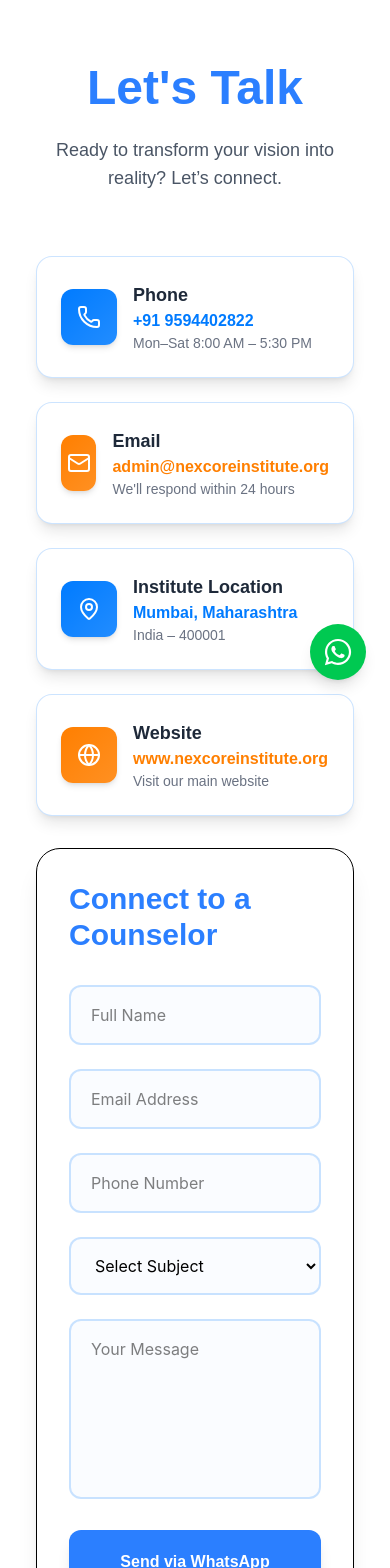
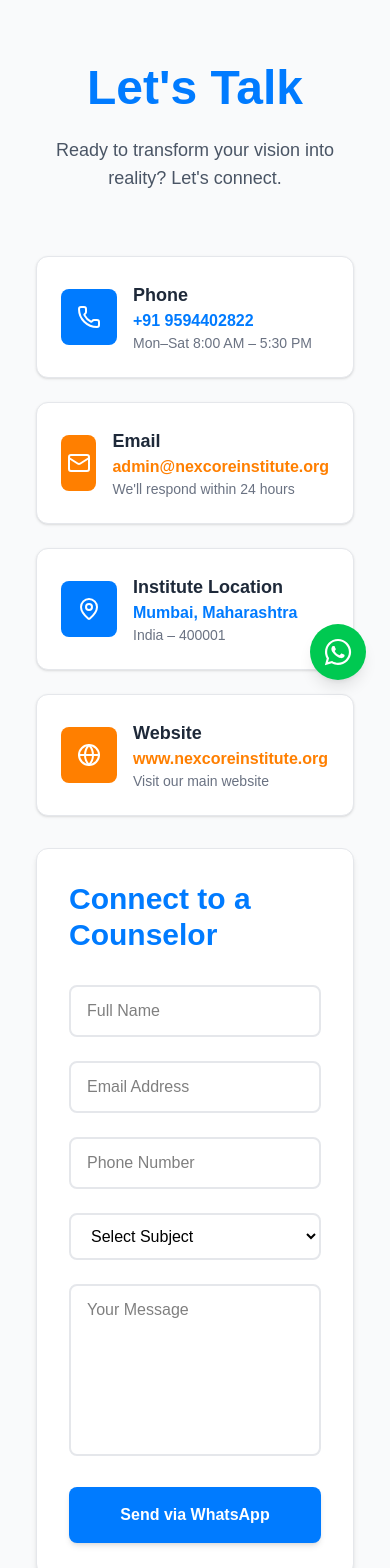
Before and after one commit to Code4Bharat1/BVOC_AIML, a Next.js app: page /contact in a window 390 px wide. Shown: the part 140-1708 px from the top of the page. Built offline with nearby package versions, Linux system fonts and the light colour scheme.

Commit message:
update 7 files

```diff
--- a/src/app/contact/page.jsx
+++ b/src/app/contact/page.jsx
@@ -16,6 +16,7 @@
 import ContactPage from "@/components/Contact/Contact";
 import React from "react";
 import Navbar from "@/components/layout/Navbar";
+import Footer from "@/components/layout/Footer";
 
 export default function page() {
   return (
@@ -24,6 +25,7 @@
       <main className="flex-grow py-16">
         <ContactPage />
 
+      <Footer/>
       </main>
     </div>
   );
--- a/src/app/eligibility-criteria/page.jsx
+++ b/src/app/eligibility-criteria/page.jsx
@@ -15,11 +15,15 @@
 
 import React from "react";
 import Admission_Eligibility from "@/components/Opportunities/Admission_Eligibility";
+import Navbar from "@/components/layout/Navbar";
+import Footer from "@/components/layout/Footer";
 export default function page() {
   return (
     <div className="flex flex-col min-h-screen ">
       <main className="flex-grow ">
+        <Navbar/>
         <Admission_Eligibility />
+        <Footer/>
       </main>
     </div>
   );
--- a/src/app/fees-policy/page.jsx
+++ b/src/app/fees-policy/page.jsx
@@ -20,12 +20,16 @@
 import FeePaymentGuidelines from "@/components/Opportunities/Fees_Structure/FeePaymentGuidelines";
 import FinancialAssistance from "@/components/Opportunities/Fees_Structure/FinancialAssistance";
 import LastComponenet from "@/components/Opportunities/Fees_Structure/LastComponenet";
+import Navbar from "@/components/layout/Navbar";
+import Footer from "@/components/layout/Footer";
 export default function page() {
   return (
     <div className="flex flex-col min-h-screen ">
       <main className="flex-grow ">
+        <Navbar/>
         <Fee_Policy />
         <FeePaymentGuidelines />
+        <Footer/>
         {/* <FinancialAssistance />
         <LastComponenet /> */}
       </main>
--- a/src/app/placement-policy/page.jsx
+++ b/src/app/placement-policy/page.jsx
@@ -17,11 +17,15 @@
 
 import React from "react";
 import Placement_Policy from "@/components/Opportunities/Placement_Policy";
+import Navbar from "@/components/layout/Navbar";
+import Footer from "@/components/layout/Footer";
 export default function page() {
   return (
     <div className="flex flex-col min-h-screen ">
       <main className="flex-grow ">
+        <Navbar/>
         <Placement_Policy />
+        <Footer/>
       </main>
     </div>
   );
--- a/src/app/scholarship-policy/page.jsx
+++ b/src/app/scholarship-policy/page.jsx
@@ -15,11 +15,15 @@
 
 import React from "react";
 import Scholarship_Policy from "@/components/Opportunities/Scholarship_Policy";
+import Navbar from "@/components/layout/Navbar";
+import Footer from "@/components/layout/Footer";
 export default function page() {
   return (
     <div className="flex flex-col min-h-screen ">
       <main className="flex-grow ">
+        <Navbar/>
         <Scholarship_Policy />
+        <Footer/>
       </main>
     </div>
   );
--- a/src/app/selection-policy/page.jsx
+++ b/src/app/selection-policy/page.jsx
@@ -13,11 +13,15 @@
 
 import React from "react";
 import SelectionPolicy from "@/components/Opportunities/SelectionPolicy";
+import Navbar from "@/components/layout/Navbar";
+import Footer from "@/components/layout/Footer";
 export default function page() {
   return (
     <div className="flex flex-col min-h-screen ">
       <main className="flex-grow ">
+      <Navbar/>
         <SelectionPolicy />
+        <Footer/>
       </main>
     </div>
   );
--- a/src/components/Contact/Contact.jsx
+++ b/src/components/Contact/Contact.jsx
@@ -1,14 +1,7 @@
 "use client";
-import React, { useEffect, useRef, useState } from "react";
+import React, { useRef, useState } from "react";
 import { Phone, Mail, MapPin, Globe } from "lucide-react";
 import toast from "react-hot-toast";
-
-/* WhatsApp Icon */
-const WhatsAppIcon = () => (
-  <svg viewBox="0 0 24 24" fill="currentColor" className="w-5 h-5">
-    <path d="M17.472 14.382c-.297-.149-1.758-.867-2.03-.967-.273-.099-.471-.148-.67.15-.197.297-.767.966-.94 1.164-.173.199-.347.223-.644.075-.297-.15-1.255-.463-2.39-1.475-.883-.788-1.48-1.761-1.653-2.059-.173-.297-.018-.458.13-.606.134-.133.298-.347.446-.52.149-.174.198-.298.298-.497.099-.198.05-.371-.025-.52-.075-.149-.669-1.612-.916-2.207-.242-.579-.487-.5-.669-.51-.173-.008-.371-.01-.57-.01-.198 0-.52.074-.792.372-.272.297-1.04 1.016-1.04 2.479 0 1.462 1.065 2.875 1.213 3.074.149.198 2.096 3.2 5.077 4.487" />
-  </svg>
-);
 
 const ContactPage = () => {
   const sectionRef = useRef(null);
@@ -104,35 +97,32 @@
   ];
 
   return (
-    <div className="min-h-screen bg-white relative overflow-hidden p-5">
+    <div className="min-h-screen bg-gray-50 relative overflow-hidden p-5">
       <section ref={sectionRef} className="relative py-20">
         <div className="max-w-7xl mx-auto px-4">
           <div className="text-center mb-16 mt-10">
-            <h1 className="text-5xl md:text-7xl font-bold mb-6 text-blue-500 ">
+            <h1 className="text-5xl md:text-7xl font-bold mb-6" style={{ color: '#007BFF' }}>
               Let's Talk
             </h1>
             <p className="text-lg max-w-3xl mx-auto text-gray-600">
-              Ready to transform your vision into reality? Let’s connect.
+              Ready to transform your vision into reality? Let's connect.
             </p>
           </div>
 
           <div className="grid grid-cols-1 lg:grid-cols-3 gap-8">
             {/* Contact Info */}
-            <div className="space-y-6">
+            <div className="space-y-6 order-1 lg:order-1">
               {contactInfo.map((info, index) => (
                 <a
                   key={index}
                   href={info.href}
                   target="_blank"
                   rel="noopener noreferrer"
-                  className="flex items-center gap-4 p-6 rounded-2xl border shadow-lg bg-white"
-                  style={{ borderColor: "rgba(0,123,255,0.2)" }}
+                  className="flex items-center gap-4 p-6 rounded-xl border border-gray-200 shadow-sm hover:shadow-md transition-shadow duration-200 bg-white"
                 >
                   <div
-                    className="w-14 h-14 flex items-center justify-center rounded-xl text-white shadow-md"
-                    style={{
-                      background: `linear-gradient(135deg, ${info.color}, ${info.color}dd)`,
-                    }}
+                    className="w-14 h-14 flex items-center justify-center rounded-lg text-white"
+                    style={{ backgroundColor: info.color }}
                   >
                     <info.icon className="w-6 h-6" />
                   </div>
@@ -150,8 +140,8 @@
             </div>
 
             {/* Form */}
-            <div className="lg:col-span-2 p-8 rounded-3xl border shadow-xl bg-white">
-              <h2 className="text-3xl font-bold text-blue-500 mb-8">
+            <div className="lg:col-span-2 p-8 rounded-xl border border-gray-200 shadow-md bg-white order-2 lg:order-2">
+              <h2 className="text-3xl font-bold mb-8" style={{ color: '#007BFF' }}>
                 Connect to a Counselor
               </h2>
 
@@ -163,7 +153,7 @@
                     value={formData.name}
                     onChange={handleInputChange}
                     placeholder="Full Name"
-                    className="input"
+                    className="w-full px-4 py-3 border-2 border-gray-200 rounded-lg outline-none focus:border-blue-500 transition-colors duration-200"
                   />
                   <input
                     type="email"
@@ -171,7 +161,7 @@
                     value={formData.email}
                     onChange={handleInputChange}
                     placeholder="Email Address"
-                    className="input"
+                    className="w-full px-4 py-3 border-2 border-gray-200 rounded-lg outline-none focus:border-blue-500 transition-colors duration-200"
                   />
                 </div>
 
@@ -182,13 +172,13 @@
                     value={formData.phone}
                     onChange={handleInputChange}
                     placeholder="Phone Number"
-                    className="input"
+                    className="w-full px-4 py-3 border-2 border-gray-200 rounded-lg outline-none focus:border-blue-500 transition-colors duration-200"
                   />
                   <select
                     name="subject"
                     value={formData.subject}
                     onChange={handleInputChange}
-                    className="input"
+                    className="w-full px-4 py-3 border-2 border-gray-200 rounded-lg outline-none focus:border-blue-500 transition-colors duration-200"
                   >
                     <option value="">Select Subject</option>
                     <option value="AI & ML">AI & ML</option>
@@ -204,16 +194,15 @@
                   value={formData.message}
                   onChange={handleInputChange}
                   placeholder="Your Message"
-                  className="input resize-none"
+                  className="w-full px-4 py-3 border-2 border-gray-200 rounded-lg outline-none focus:border-blue-500 transition-colors duration-200 resize-none"
                 />
 
                 <button
                   onClick={handleSubmit}
                   disabled={isSubmitting}
-                  className="w-full flex items-center justify-center gap-3 py-5 text-white font-bold rounded-xl shadow-lg disabled:opacity-50 bg-blue-500"
-
+                  className="w-full py-4 text-white font-bold rounded-lg shadow-md hover:shadow-lg transition-shadow duration-200 disabled:opacity-50"
+                  style={{ backgroundColor: '#007BFF' }}
                 >
-                  {/* <WhatsAppIcon className="w-20 h-10"/> */}
                   {isSubmitting ? "Sending..." : "Send via WhatsApp"}
                 </button>
               </div>
@@ -221,18 +210,6 @@
           </div>
         </div>
       </section>
-
-      <style jsx>{`
-        .input {
-          width: 100%;
-          padding: 1rem 1.25rem;
-          border: 2px solid rgba(0, 123, 255, 0.2);
-          border-radius: 0.75rem;
-          font-family: Inter, system-ui, sans-serif;
-          outline: none;
-          background-color: rgba(0, 123, 255, 0.02);
-        }
-      `}</style>
     </div>
   );
 };
```
